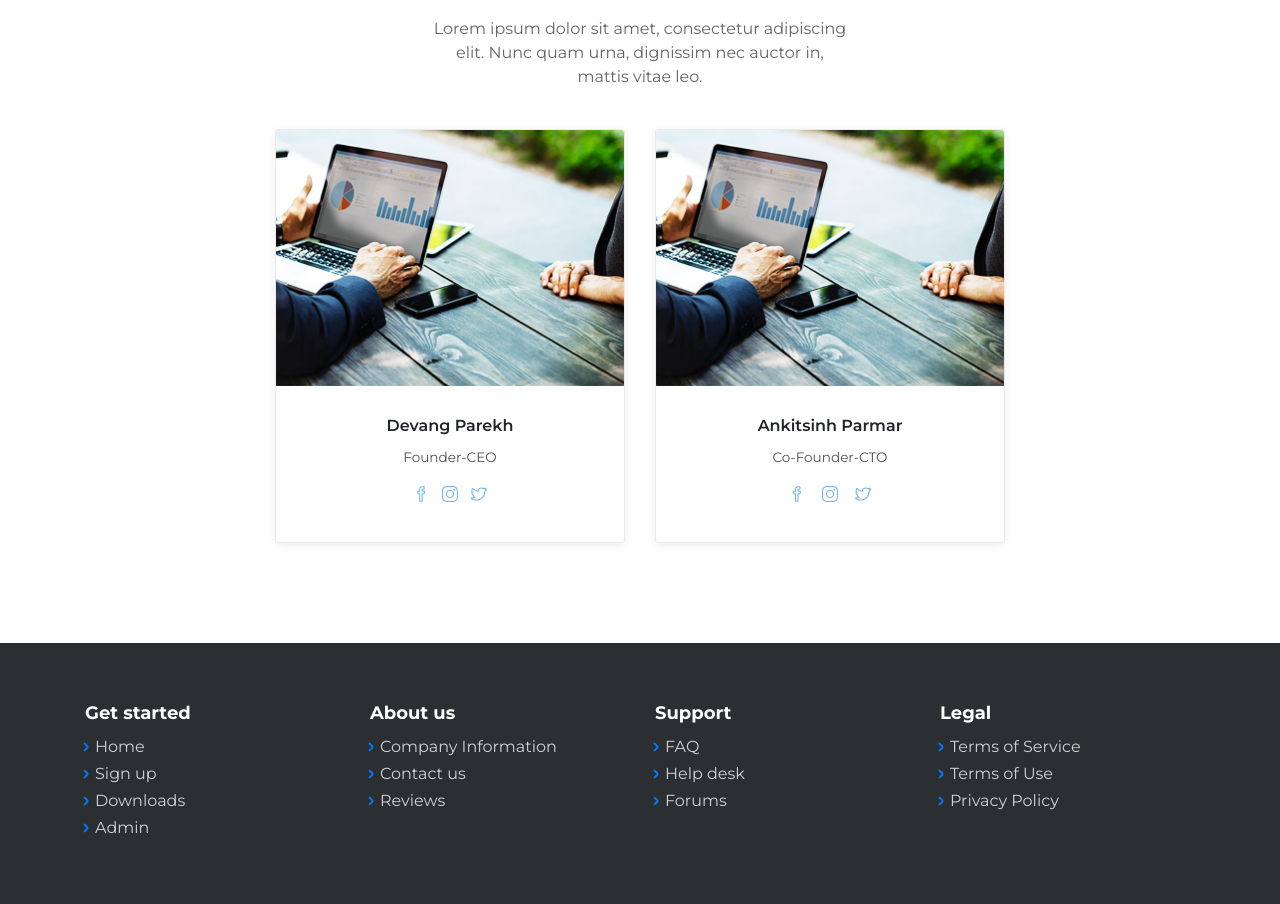
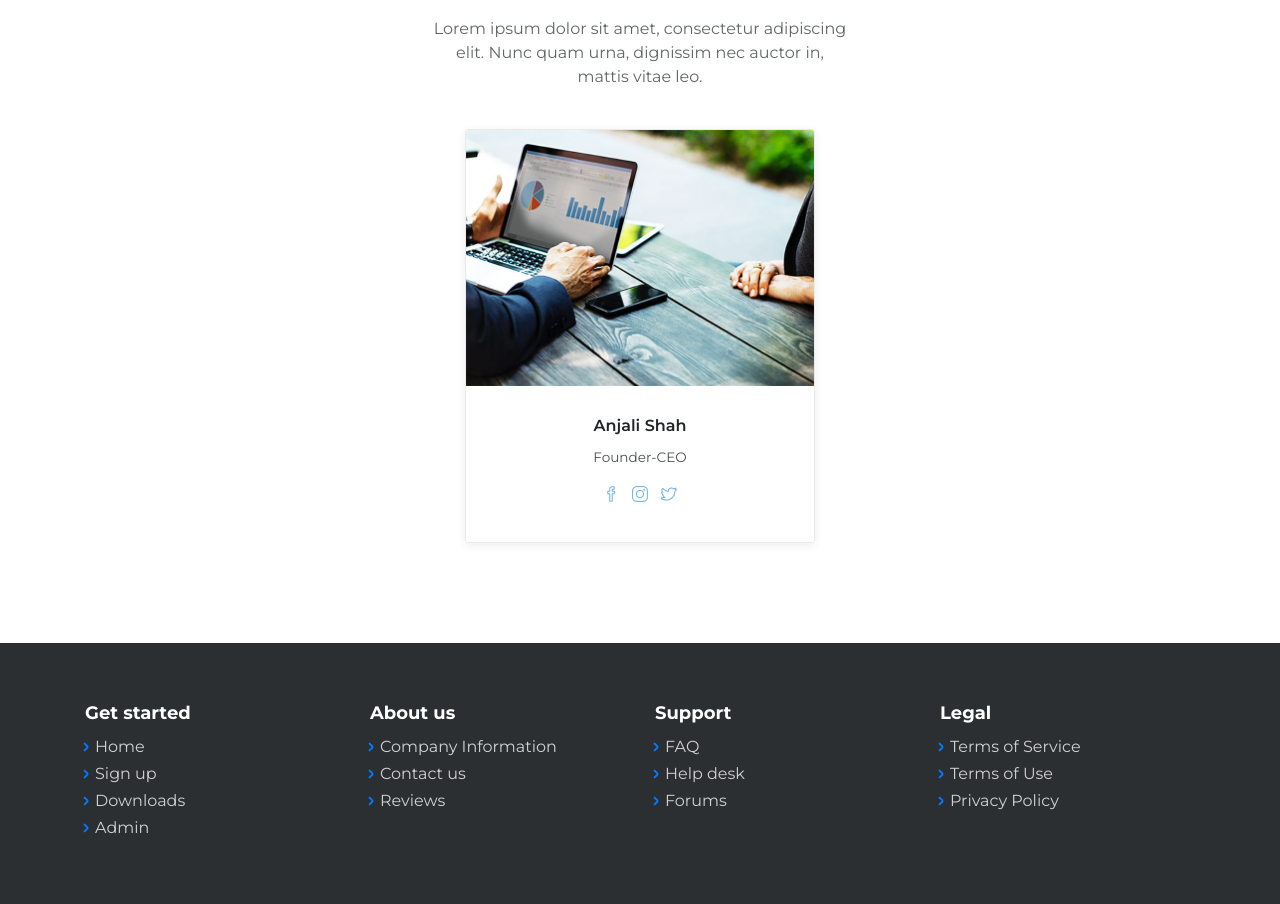
Before and after one commit to anju3684/Online_Real_estate_Systm, a plain HTML site: page index.html in a window 1280 px wide. Shown: the part 3222-4126 px from the top of the page. Drawn offline with Linux system fonts and the light colour scheme; files whose address does not match are found by name.

Commit message:
Update index.html

```diff
--- a/index.html
+++ b/index.html
@@ -139,27 +139,12 @@ function join()
                     <div class="col-sm-6 col-lg-4">
                         <div class="card clean-card text-center"><img class="card-img-top w-100 d-block" src="img/service.jpg">
                             <div class="card-body info">
-                                <h4 class="card-title">Devang Parekh</h4>
+                                <h4 class="card-title">Anjali Shah</h4>
                                 <p class="card-text">Founder-CEO</p>
                                 <div class="icons"><a href="#"><i class="icon-social-facebook"></i></a><a href="#"><i class="icon-social-instagram"></i></a><a href="#"><i class="icon-social-twitter"></i></a></div>
                             </div>
                         </div>
-                    </div>
-                    <div class="col-sm-6 col-lg-4">
-                        <div class="card clean-card text-center"><img class="card-img-top w-100 d-block" src="img/service.jpg">
-                            <div class="card-body info">
-                                <h4 class="card-title">Ankitsinh Parmar</h4>
-                                <p class="card-text">Co-Founder-CTO</p>
-                                <div class="icons">
-                                <a href="#"><i class="icon-social-facebook"></i>
-                                </a>
-                                <a href="https://www.instagram.com/so.parmar_ankit1999/"><i class="icon-social-instagram"></i>
-                                </a>
-                                <a href="#"><i class="icon-social-twitter"></i></a>
-                            </div>
-                            </div>
-                        </div>
-                    </div>
+
                 </div>
             </div>
         </section>
```
